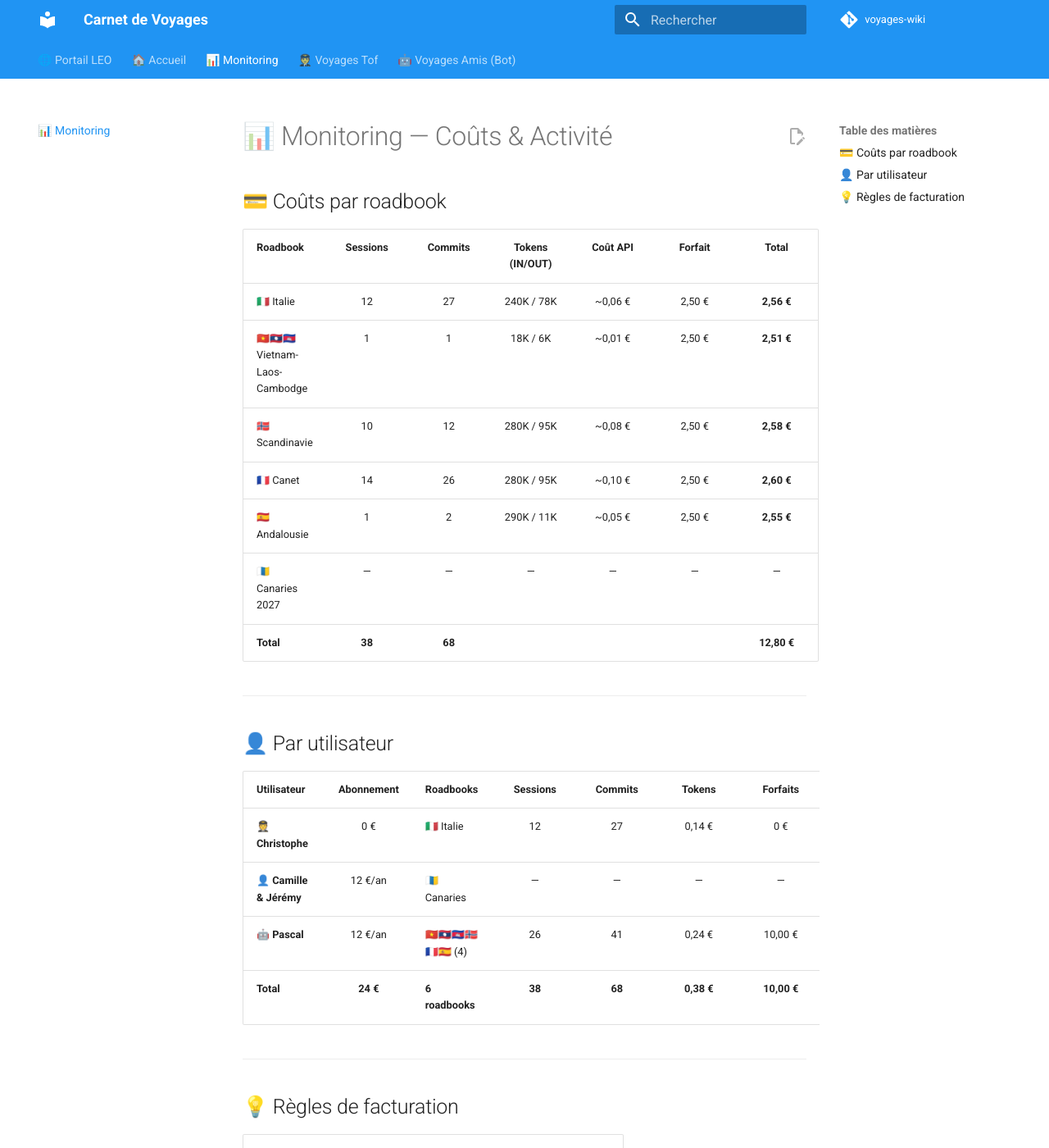
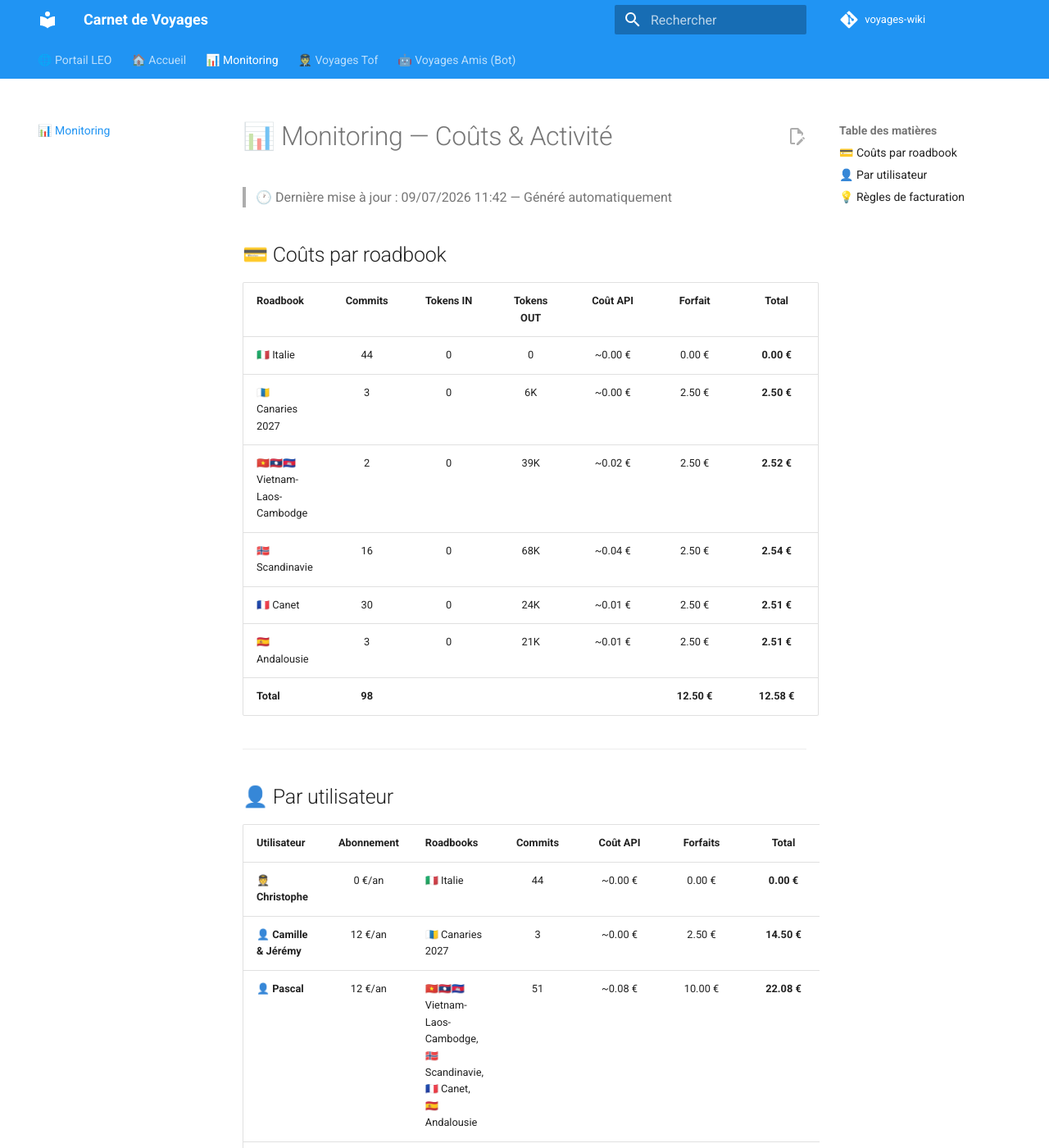
Before and after one commit to christophedanhier-hash/voyages-wiki, an MkDocs documentation site: the page built from docs/monitoring.md, in a window 1280 px wide and 1400 px high. Shown: the whole window at 82% size. Built offline with MkDocs 1.6.1 and Material for MkDocs 9.7.7, drawn with Linux system fonts in a browser that asks for light colours; comment, search, counter and statistics services are not loaded; some of the changed text lies outside the part shown.

Commit message:
📊 Monitoring auto-généré (98 commits, 36.58€)

```diff
--- a/docs/monitoring.md
+++ b/docs/monitoring.md
@@ -1,27 +1,29 @@
 # 📊 Monitoring — Coûts & Activité
+
+> 🕐 Dernière mise à jour : 09/07/2026 11:42 — Généré automatiquement
 
 ## 💳 Coûts par roadbook
 
-| Roadbook | Sessions | Commits | Tokens (IN/OUT) | Coût API | Forfait | Total |
-|----------|:--------:|:-------:|:---------------:|:--------:|:-------:|:-----:|
-| 🇮🇹 Italie | 12 | 27 | 240K / 78K | ~0,06 € | 2,50 € | **2,56 €** |
-| 🇻🇳🇱🇦🇰🇭 Vietnam-Laos-Cambodge | 1 | 1 | 18K / 6K | ~0,01 € | 2,50 € | **2,51 €** |
-| 🇳🇴 Scandinavie | 10 | 12 | 280K / 95K | ~0,08 € | 2,50 € | **2,58 €** |
-| 🇫🇷 Canet | 14 | 26 | 280K / 95K | ~0,10 € | 2,50 € | **2,60 €** |
-| 🇪🇸 Andalousie | 1 | 2 | 290K / 11K | ~0,05 € | 2,50 € | **2,55 €** |
-| 🇮🇨 Canaries 2027 | — | — | — | — | — | — |
-| **Total** | **38** | **68** | | | | **12,80 €** |
+| Roadbook | Commits | Tokens IN | Tokens OUT | Coût API | Forfait | Total |
+|----------|:-------:|:---------:|:----------:|:--------:|:-------:|:-----:|
+| 🇮🇹 Italie | 44 | 0 | 0 | ~0.00 € | 0.00 € | **0.00 €** |
+| 🇮🇨 Canaries 2027 | 3 | 0 | 6K | ~0.00 € | 2.50 € | **2.50 €** |
+| 🇻🇳🇱🇦🇰🇭 Vietnam-Laos-Cambodge | 2 | 0 | 39K | ~0.02 € | 2.50 € | **2.52 €** |
+| 🇳🇴 Scandinavie | 16 | 0 | 68K | ~0.04 € | 2.50 € | **2.54 €** |
+| 🇫🇷 Canet | 30 | 0 | 24K | ~0.01 € | 2.50 € | **2.51 €** |
+| 🇪🇸 Andalousie | 3 | 0 | 21K | ~0.01 € | 2.50 € | **2.51 €** |
+| **Total** | **98** | | | | **12.50 €** | **12.58 €** |
 
 ---
 
 ## 👤 Par utilisateur
 
-| Utilisateur | Abonnement | Roadbooks | Sessions | Commits | Tokens | Forfaits | **Total** |
-|:------------|:----------:|:----------|:--------:|:-------:|:------:|:--------:|:---------:|
-| 🧑‍✈️ **Christophe** | 0 € | 🇮🇹 Italie | 12 | 27 | 0,14 € | 0 € | **0,14 €** |
-| 👤 **Camille & Jérémy** | 12 €/an | 🇮🇨 Canaries | — | — | — | — | **12,00 €** |
-| 🤖 **Pascal** | 12 €/an | 🇻🇳🇱🇦🇰🇭🇳🇴🇫🇷🇪🇸 (4) | 26 | 41 | 0,24 € | 10,00 € | **22,24 €** |
-| **Total** | **24 €** | **6 roadbooks** | **38** | **68** | **0,38 €** | **10,00 €** | **34,38 €** |
+| Utilisateur | Abonnement | Roadbooks | Commits | Coût API | Forfaits | **Total** |
+|:------------|:----------:|:----------|:-------:|:--------:|:--------:|:---------:|
+| 🧑‍✈️ **Christophe** | 0 €/an | 🇮🇹 Italie | 44 | ~0.00 € | 0.00 € | **0.00 €** |
+| 👤 **Camille & Jérémy** | 12 €/an | 🇮🇨 Canaries 2027 | 3 | ~0.00 € | 2.50 € | **14.50 €** |
+| 👤 **Pascal** | 12 €/an | 🇻🇳🇱🇦🇰🇭 Vietnam-Laos-Cambodge, 🇳🇴 Scandinavie, 🇫🇷 Canet, 🇪🇸 Andalousie | 51 | ~0.08 € | 10.00 € | **22.08 €** |
+| **Total** | **24 €** | | **98** | **~0.08 €** | **12.50 €** | **36.58 €** |
 
 ---
 
@@ -35,7 +37,8 @@
 - 📅 L'abonnement ami démarre le 1er du mois du premier dossier
 - 💬 Le chat seul ne coûte rien — seuls les documents produits sont facturés
 - 🪙 Tarif DeepSeek Flash : $0,15/1M tokens IN · $0,60/1M tokens OUT
+- 🤖 Les commits sont comptabilisés sur les 30 derniers jours glissants
 
 ---
 
-*Dernière mise à jour : 09/07/2026 — [🏛️ BAVI LEO](https://christophedanhier-hash.github.io/BAVI_LEO/)*
+*Généré le 09/07/2026 11:42 — [🏛️ BAVI LEO](https://christophedanhier-hash.github.io/BAVI_LEO/)*
```
